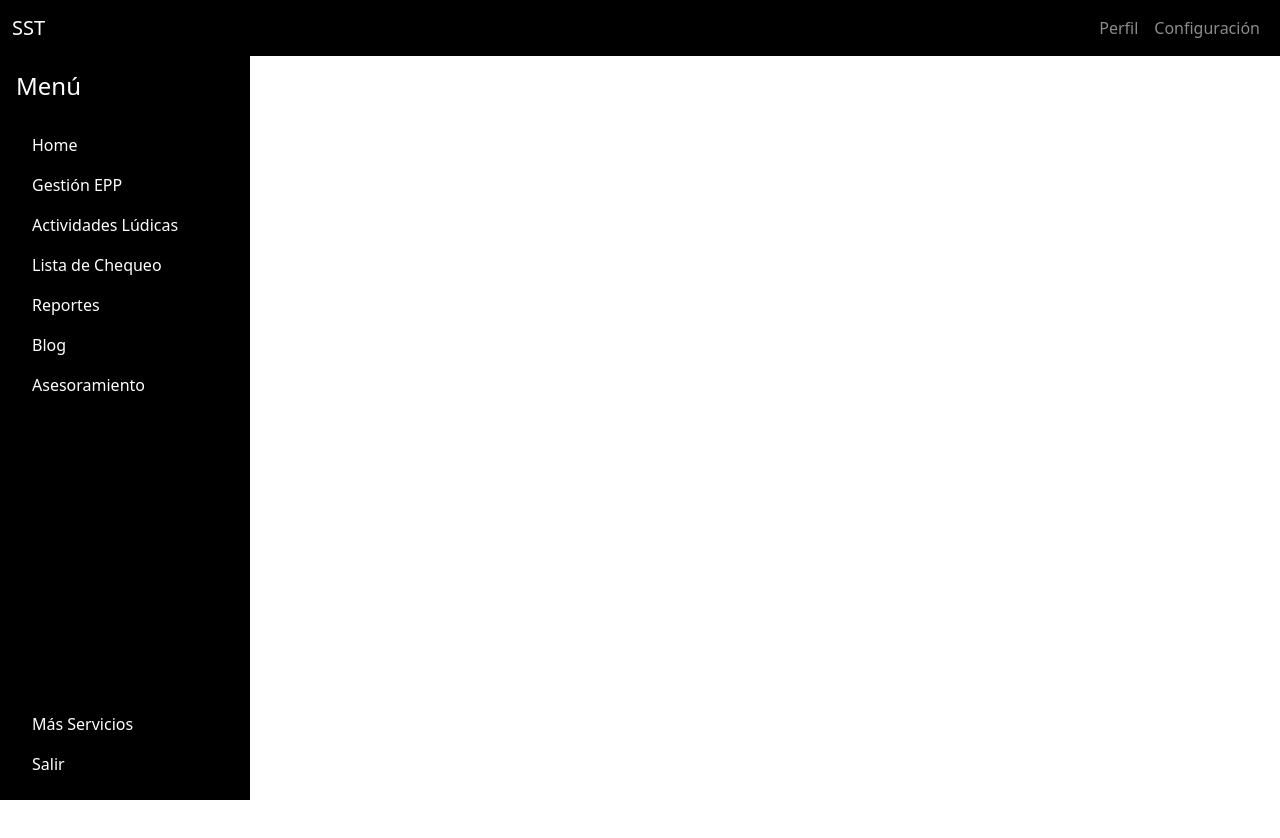
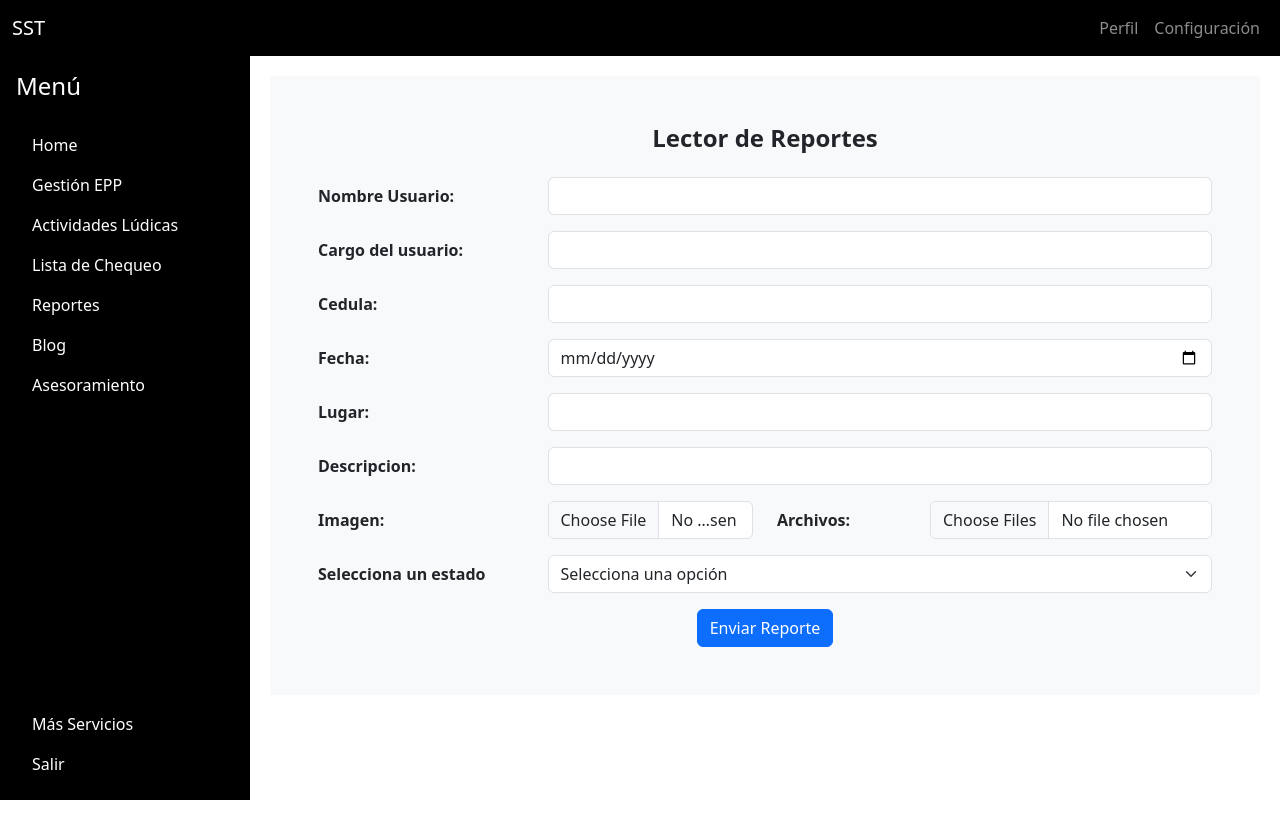
Before and after one commit to AMiguelMartinez/Interfaces, a React (Vite) app in the folder interfaz/: page /Reportes in a window 1280 px wide. Shown: the top 838 px of the page. Built offline with nearby package versions, Linux system fonts and the light colour scheme.

Commit message:
agregue reportes

```diff
--- a/interfaz/src/App.tsx
+++ b/interfaz/src/App.tsx
@@ -1,17 +1,19 @@
 import React from 'react';
 import { BrowserRouter as Router, Routes, Route, useLocation } from 'react-router-dom';
-import { Container, Row, Col } from 'react-bootstrap'; // Usamos Grid System de React Bootstrap
-import Sidebar from './Sidebar'; // Importamos el Sidebar
-import Topbar from './Topbar'; // Importamos el Topbar
+import { Container, Row, Col } from 'react-bootstrap';
+import Sidebar from './Sidebar';
+import Topbar from './Topbar';
 import Interface from './Interfaz';
 import Login from './InicioSesion';
 import Gestiones from './gestion';
 import Registro from './Registro';
-import './App.css'; // Los estilos generales
+import './App.css';
 import ListaGestion from './ListaGestion';
 import Init from './Home';
 import ListaChequeo from './ListaChequeo';
 import ListaChequeoRecibida from './ListaRecibidaChequeo';
+import LectorReportes from './Reportes';
+import ListaReportes from './ListaReportes';
 
 const AppLayout: React.FC = () => {
   const location = useLocation();
@@ -40,6 +42,8 @@ const AppLayout: React.FC = () => {
                 <Route path="/gestion" element={<Gestiones />} />
                 <Route path="/ListaGestion" element={<ListaGestion />} />
                 <Route path="/Home" element={<Init />} />
+                <Route path="/ListaReportes" element={<ListaReportes />} />
+                <Route path="/Reportes" element={<LectorReportes/>} />
                 <Route path="/ListaChequeo" element={<ListaChequeo />} />
                 <Route path="/ListaChequeoRecibida" element={<ListaChequeoRecibida />} />
 
--- /dev/null
+++ b/interfaz/src/ListaReportes.tsx
@@ -0,0 +1,52 @@
+import React from "react";
+import { useNavigate } from 'react-router-dom';
+import { InputGroup, Form, Button, Card, Container } from 'react-bootstrap';
+
+const ListaReportes: React.FC = () => {
+  const navigate = useNavigate();
+
+  const handleAbrir = () => {
+    navigate("/Reportes");
+  };
+
+  return (
+    <Container className="py-4">
+      {/* Título y buscador */}
+      <div className="d-flex justify-content-between align-items-center mb-4">
+        <h4 className="fw-bold">Listas de reportes Recibidos</h4>
+        <InputGroup style={{ width: '300px' }}>
+          <Form.Control
+            placeholder="Buscar ..."
+            className="rounded-start-pill border-0 shadow-sm"
+          />
+          <InputGroup.Text className="bg-white border-0 rounded-end-pill">
+            🔍
+          </InputGroup.Text>
+        </InputGroup>
+      </div>
+
+      {/* Lista de elementos */}
+      <div className="p-4 bg-light rounded-4">
+        {[...Array(7)].map((_, idx) => (
+          <Card key={idx} className="mb-3 shadow-sm">
+            <Card.Body className="d-flex justify-content-between align-items-center">
+              <strong className="fs-6">Nombre Usuario - Fecha</strong>
+              <div className="d-flex gap-2">
+                <Button
+                  className="fw-bold"
+                  style={{ backgroundColor: '#9fffe0', color: 'black', border: '1px solid black' }}
+                  onClick={handleAbrir}
+                >
+                  Abrir
+                </Button>
+                <Button variant="danger">⬇️</Button>
+              </div>
+            </Card.Body>
+          </Card>
+        ))}
+      </div>
+    </Container>
+  );
+};
+
+export default ListaReportes;
--- /dev/null
+++ b/interfaz/src/Reportes.tsx
@@ -0,0 +1,64 @@
+import React from 'react';
+import { useNavigate} from 'react-router-dom';
+import { Form, Row, Col, Button } from 'react-bootstrap';
+import 'bootstrap/dist/css/bootstrap.min.css';
+
+const LectorReportes: React.FC = () => {
+  const navigate = useNavigate();
+
+  return (
+    <div className="p-5 bg-light">
+      <h4 className="text-center fw-bold mb-4">Lector de Reportes</h4>
+
+      <Form>
+        {[
+          ["Nombre Usuario", "text"],
+          ["Cargo del usuario", "text"],
+          ["Cedula", "text"],
+          ["Fecha", "date"],
+          ["Lugar", "text"],
+          ["Descripcion", "text"]
+        ].map(([label, type], idx) => (
+          <Form.Group key={idx} as={Row} className="mb-3">
+            <Form.Label column sm={3} className="fw-bold">{label}:</Form.Label>
+            <Col sm={9}>
+              <Form.Control type={type as string} />
+            </Col>
+          </Form.Group>
+        ))}
+
+        <Row className="mb-3">
+          <Form.Label column sm={3} className="fw-bold">Imagen:</Form.Label>
+          <Col sm={3}>
+            <Form.Control type="file" />
+          </Col>
+          <Form.Label column sm={2} className="fw-bold">Archivos:</Form.Label>
+          <Col sm={4}>
+            <Form.Control type="file" multiple />
+          </Col>
+        </Row>
+
+        <Form.Group as={Row} className="mb-3">
+          <Form.Label column sm={3} className="fw-bold">Selecciona un estado</Form.Label>
+          <Col sm={9}>
+            <Form.Select>
+              <option>Selecciona una opción</option>
+              <option>Pendiente</option>
+              <option>En revisión</option>
+              <option>Completado</option>
+              <option>Rechazado</option>
+            </Form.Select>
+          </Col>
+        </Form.Group>
+
+        <div className="text-center">
+          <Button variant="primary" type="submit">
+            Enviar Reporte
+          </Button>
+        </div>
+      </Form>
+    </div>
+  );
+};
+
+export default LectorReportes;
--- a/interfaz/src/Sidebar.tsx
+++ b/interfaz/src/Sidebar.tsx
@@ -12,7 +12,7 @@ const Sidebar: React.FC = () => {
                     <ListGroup.Item className="bg-black text-white border-0" action href="ListaGestion">Gestión EPP</ListGroup.Item>
                     <ListGroup.Item className="bg-black text-white border-0" action href="#">Actividades Lúdicas</ListGroup.Item>
                     <ListGroup.Item className="bg-black text-white border-0" action href="ListaChequeoRecibida">Lista de Chequeo</ListGroup.Item>
-                    <ListGroup.Item className="bg-black text-white border-0" action href="#">Reportes</ListGroup.Item>
+                    <ListGroup.Item className="bg-black text-white border-0" action href="ListaReportes">Reportes</ListGroup.Item>
                     <ListGroup.Item className="bg-black text-white border-0" action href="#">Blog</ListGroup.Item>
                     <ListGroup.Item className="bg-black text-white border-0" action href="#">Asesoramiento</ListGroup.Item>
                 </ListGroup>
```
